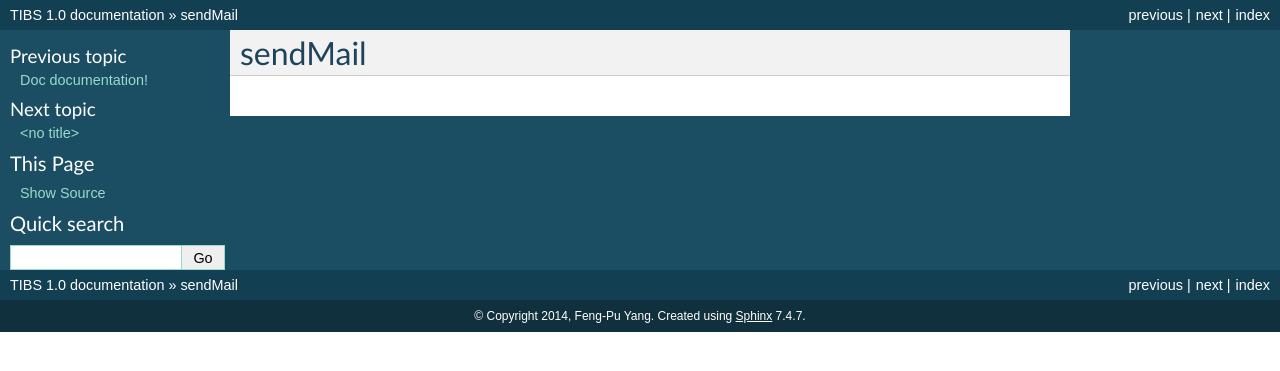
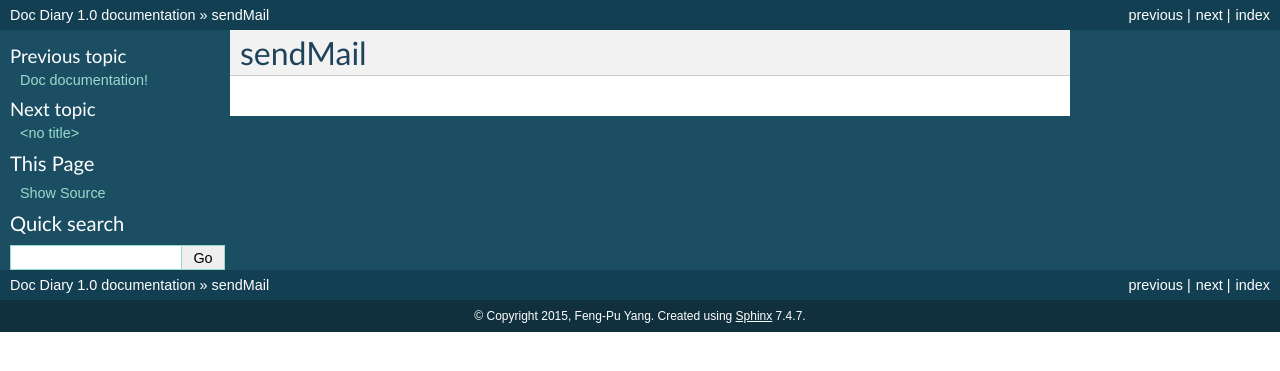
Before and after one commit to KRIPT4/doc_diary, a Sphinx documentation site: the page built from docs/guide/sendMail.rst, in a window 1280 px wide. Shown: the top 371 px of the page. Built offline with Sphinx 7.4.7, drawn with Linux system fonts in a browser that asks for light colours.

Commit message:
typo & change project name

```diff
--- a/docs/conf.py
+++ b/docs/conf.py
@@ -43,8 +43,8 @@ source_suffix = '.rst'
 master_doc = 'index'
 
 # General information about the project.
-project = u'TIBS'
-copyright = u'2014, Feng-Pu Yang'
+project = u'Doc Diary'
+copyright = u'2015, Feng-Pu Yang'
 
 # The version info for the project you're documenting, acts as replacement for
 # |version| and |release|, also used in various other places throughout the
--- a/docs/guide/sendMail.rst
+++ b/docs/guide/sendMail.rst
@@ -1,3 +1,3 @@
-.. _sendmail-uide:
+.. _sendmail-guide:
 sendMail
 ========
```
